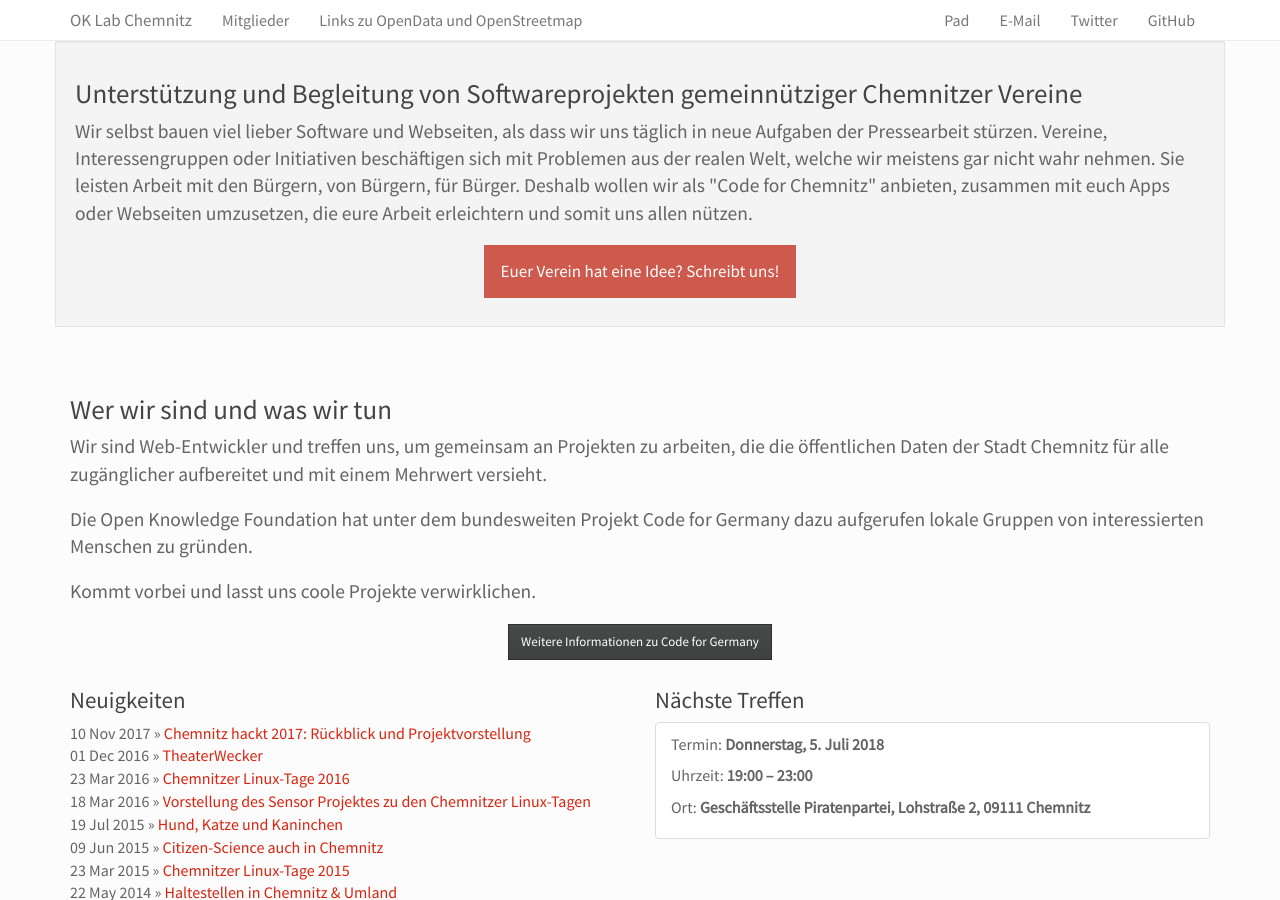
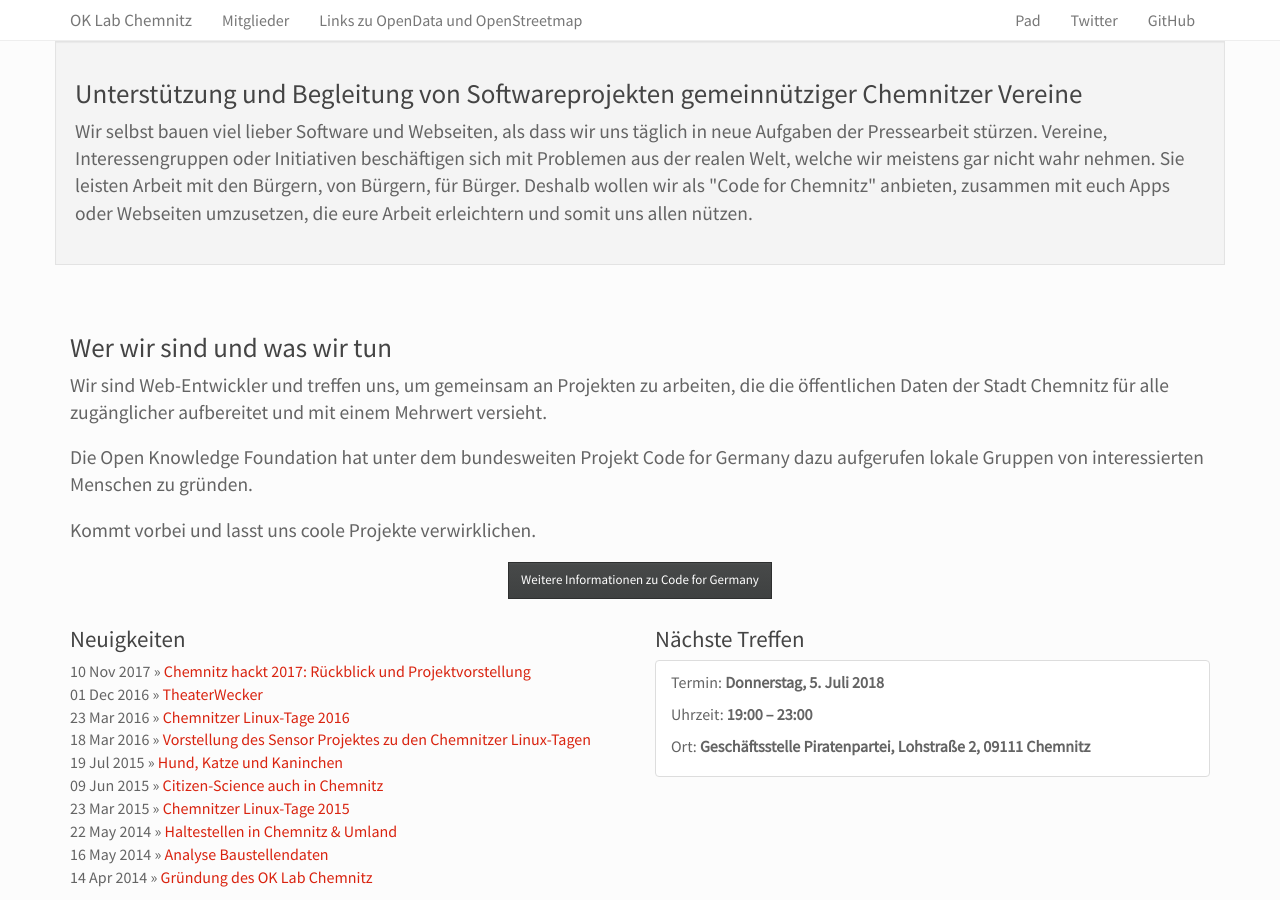
Before and after one commit to CodeforChemnitz/codeforchemnitz.github.io, a Jekyll site: the page built from index.html, in a window 1280 px wide and 900 px high, scrolled down 394 px. Built offline with Jekyll 4.4.1, drawn with Linux system fonts in a browser that asks for light colours.

Commit message:
Remove mail address

```diff
--- a/CNAME
+++ /dev/null
@@ -1 +0,0 @@
-codeforchemnitz.de
--- a/_data/social.yml
+++ b/_data/social.yml
@@ -1,7 +1,5 @@
 - title: Pad
   url: https://pad.okfn.de/p/oklab-chemnitz
-- title: E-Mail
-  url: mailto:&#099;&#111;&#100;&#101;&#102;&#111;&#114;&#099;&#104;&#101;&#109;&#110;&#105;&#116;&#122;&#064;&#109;&#108;&#105;&#115;&#116;&#115;&#046;&#111;&#107;&#102;&#110;&#046;&#100;&#101;
 # - title: Facebook
 #   url: https://www.facebook.com/codeforchemnitz
 - title: Twitter
--- a/index.html
+++ b/index.html
@@ -41,9 +41,6 @@ libs:
 		<h2>Unterstützung und Begleitung von Softwareprojekten gemeinnütziger Chemnitzer Vereine</h2>
 		<p class="lead">
 			Wir selbst bauen viel lieber Software und Webseiten, als dass wir uns täglich in neue Aufgaben der Pressearbeit stürzen. Vereine, Interessengruppen oder Initiativen beschäftigen sich mit Problemen aus der realen Welt, welche wir meistens gar nicht wahr nehmen. Sie leisten Arbeit mit den Bürgern, von Bürgern, für Bürger. Deshalb wollen wir als "Code for Chemnitz" anbieten, zusammen mit euch Apps oder Webseiten umzusetzen, die eure Arbeit erleichtern und somit uns allen nützen.</p>
-		<p class="text-center">
-			<a class="btn btn-primary btn-lg button-frontpage sourcesans" href="mailto:&#099;&#111;&#100;&#101;&#102;&#111;&#114;&#099;&#104;&#101;&#109;&#110;&#105;&#116;&#122;&#064;&#109;&#108;&#105;&#115;&#116;&#115;&#046;&#111;&#107;&#102;&#110;&#046;&#100;&#101;?subject=Unterstützung%20bei%20Software%20Projekt%20gesucht">Euer Verein hat eine Idee? Schreibt uns!</a>
-		</p>
 	</div>
 </div>
 
```
